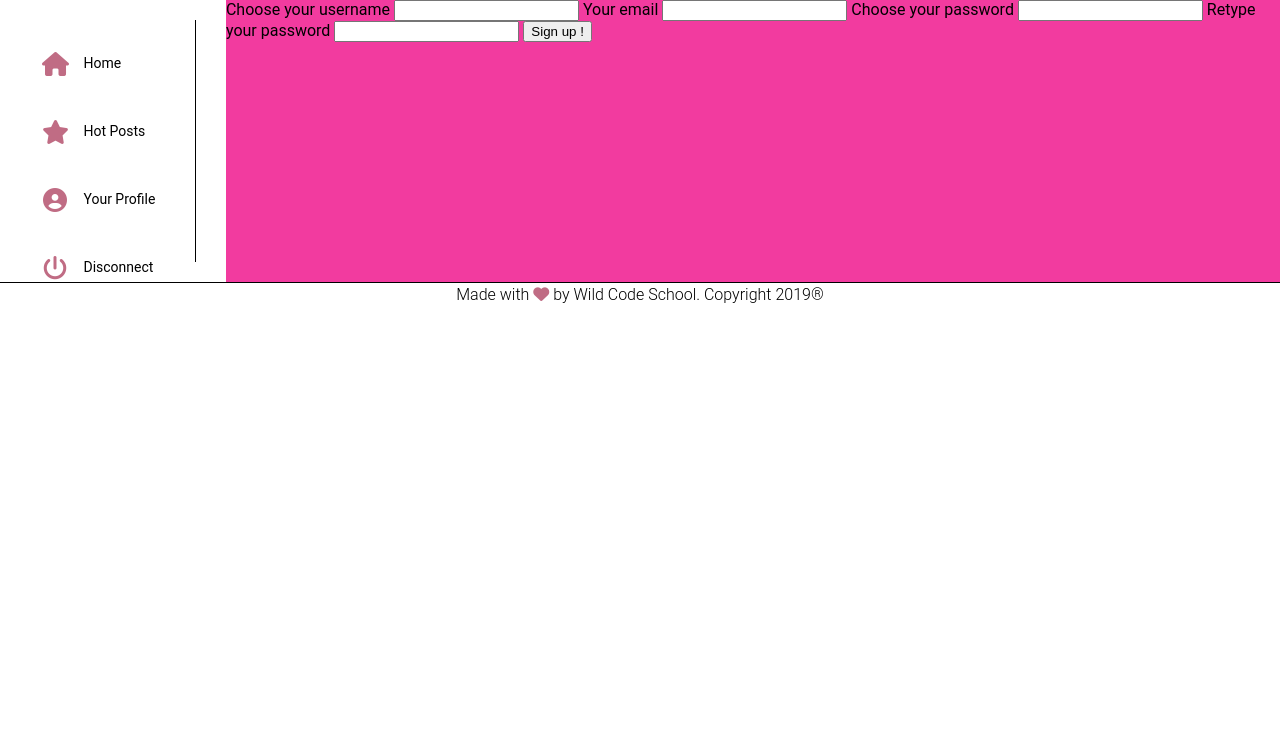
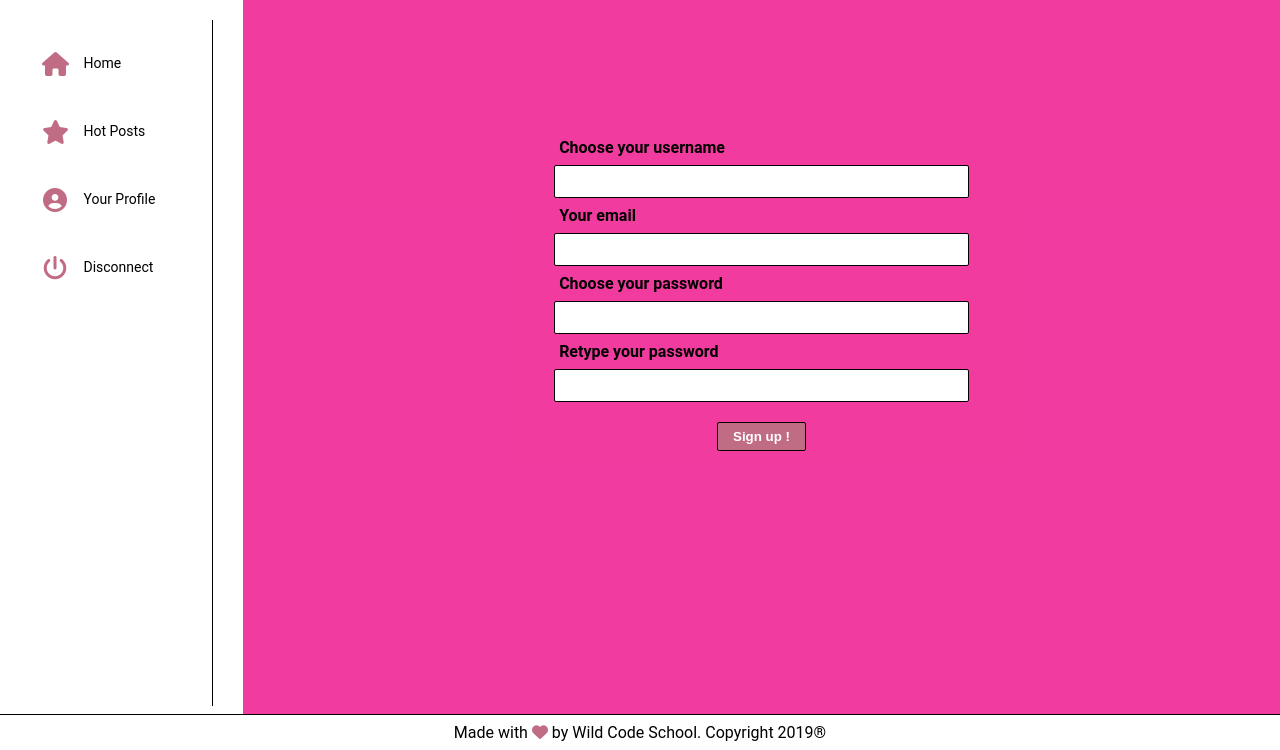
Before and after one commit to LeoDiduch/Joys-of-the-Wild, a PHP site: page /sign-up.html in a window 1280 px wide. Shown: the part 50-800 px from the top of the page. Run offline with PHP 8.4, Linux system fonts and the light colour scheme; some libraries are stand-ins or nearby versions.

Commit message:
Misa a jour du footer partout et reparation du sign up

```diff
--- a/css/responsive.css
+++ b/css/responsive.css
@@ -294,6 +294,40 @@ main aside#mobile-nav p i {
    color: var(--light-pink);
 }
 
+/* Sign-up page */
+
+#sign-up-form-container {
+   width: 100%;
+   padding-top: 200px;
+}
+
+#sign-up-form {
+   display: flex;
+   flex-direction: column;
+   align-items: center;
+}
+
+#sign-up-form input, #sign-up-form label {
+   padding: 8px 5px;
+   width: 40%;
+   font-weight: 700;
+}
+
+#sign-up-form input {
+   border-radius: 2px;
+   border: 1px solid;
+}
+
+#sign-up-form button {
+   padding: 6px 15px;
+   margin: 20px 0;
+   background-color: #c06c84;
+   font-weight: 700;
+   border-radius: 2px;
+   border: 1px solid black;
+   color: white;
+}
+
 /* Bottom-navbar */
 
 #bottom-navbar {
--- a/css/style.css
+++ b/css/style.css
@@ -134,7 +134,9 @@ main {
    background-color: var(--opa-blue);
    display: flex;
    align-items: stretch;
+   min-height: calc(100vh - 74px);
 }
+
 div.container {
    width: calc(100vw - 300px);
    padding: 10px 20px;
@@ -186,31 +188,34 @@ main aside#mobile-nav {
    display: none;
 }
 /* ---------- FOOTER ---------- */
+
 footer {
-   position: relative;
+   display: flex;
+   justify-content: center;
+   background-color: white;
+   padding: 8px 0;
+   border-top: 1px solid black;
+   position: fixed;
    bottom: 0;
+   width: 100%;
    z-index: 999;
-   font-weight: 300;
-   border-top: solid 1px black;
-   text-align: center;
-   padding: 2px 20px;
-   background-color: white;
 }
+
 footer i {
    color: var(--light-pink);
 }
 
 /* Sign-up page */
 
+#sign-up-form-container {
+   width: 100%;
+   padding-top: 130px;
+}
+
 #sign-up-form {
-   height: calc(100vh - 74px);
    display: flex;
    flex-direction: column;
    align-items: center;
-   align-content: center;
-   justify-content: center;
-
-
 }
 
 #sign-up-form input, #sign-up-form label {
--- a/index.html
+++ b/index.html
@@ -161,8 +161,8 @@
 
     </main>
 
-    <footer>Made with <i class="fas fa-heart"></i> by <a href="https://www.wildcodeschool.com/">Wild Code School</a>.
-        Copyright 2019®</footer>
+    <footer><p>Made with <i class="fas fa-heart"></i> by <a href="https://www.wildcodeschool.com/">Wild Code School</a>.
+        Copyright 2019®</p></footer>
 </body>
 
 </html>
--- a/profil.html
+++ b/profil.html
@@ -134,8 +134,8 @@
 
     </main>
 
-    <footer>Made with <i class="fas fa-heart"></i> by <a href="https://www.wildcodeschool.com/">Wild Code School</a>.
-        Copyright 2019®</footer>
+    <footer><p>Made with <i class="fas fa-heart"></i> by <a href="https://www.wildcodeschool.com/">Wild Code School</a>.
+        Copyright 2019®</p></footer>
 </body>
 
 </html>
--- a/sign-up.html
+++ b/sign-up.html
@@ -74,9 +74,6 @@
             <p>Made with <i class="fas fa-heart"></i> by <a href="https://www.wildcodeschool.com/">Wild Code School</a>. <br> Copyright 2019®</p>
         </aside>
 
-        <section>
-            <form>
-
         <section id="sign-up-form-container">
             <form id="sign-up-form">
 
@@ -106,8 +103,8 @@
         </section>
     </main>
 
-    <footer>Made with <i class="fas fa-heart"></i> by <a href="https://www.wildcodeschool.com/">Wild Code School</a>.
-        Copyright 2019®</footer>
+    <footer><p>Made with <i class="fas fa-heart"></i> by <a href="https://www.wildcodeschool.com/">Wild Code School</a>.
+        Copyright 2019®</p></footer>
 </body>
 
 </html>
```
